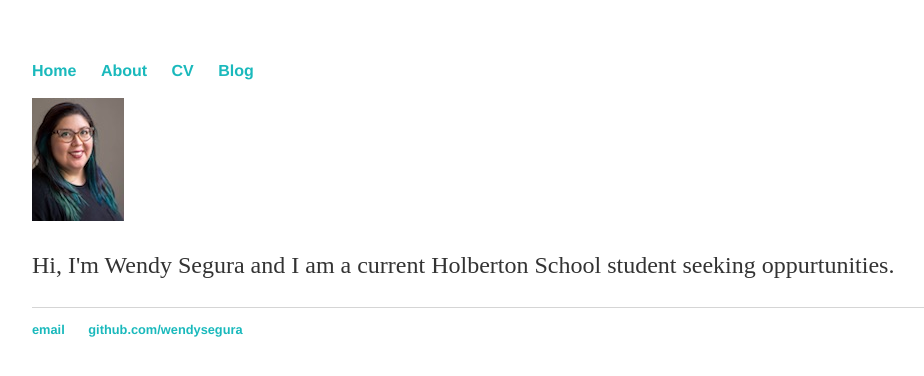
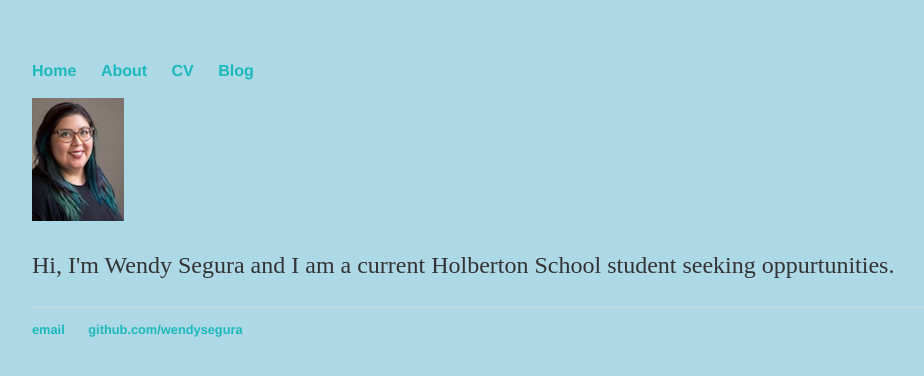
Before and after one commit to feliciahsieh/wendysegura.github.io, a Jekyll site: the page built from index.html, in a window 1280 px wide. Shown: the top 376 px of the page, without its empty margins (160-1084 px from the left). Built offline with Jekyll 4.4.1, drawn with Linux system fonts in a browser that asks for light colours.

Commit message:
Update main.css

```diff
--- a/css/main.css
+++ b/css/main.css
@@ -1,4 +1,4 @@
-body { margin: 60px auto; width: 70%; }
+body { margin: 60px auto; width: 70%; background-color: lightblue; }
 
 a { text-decoration: none; color: #1ab9bc; }
 a:hover { text-decoration: underline; }
```
